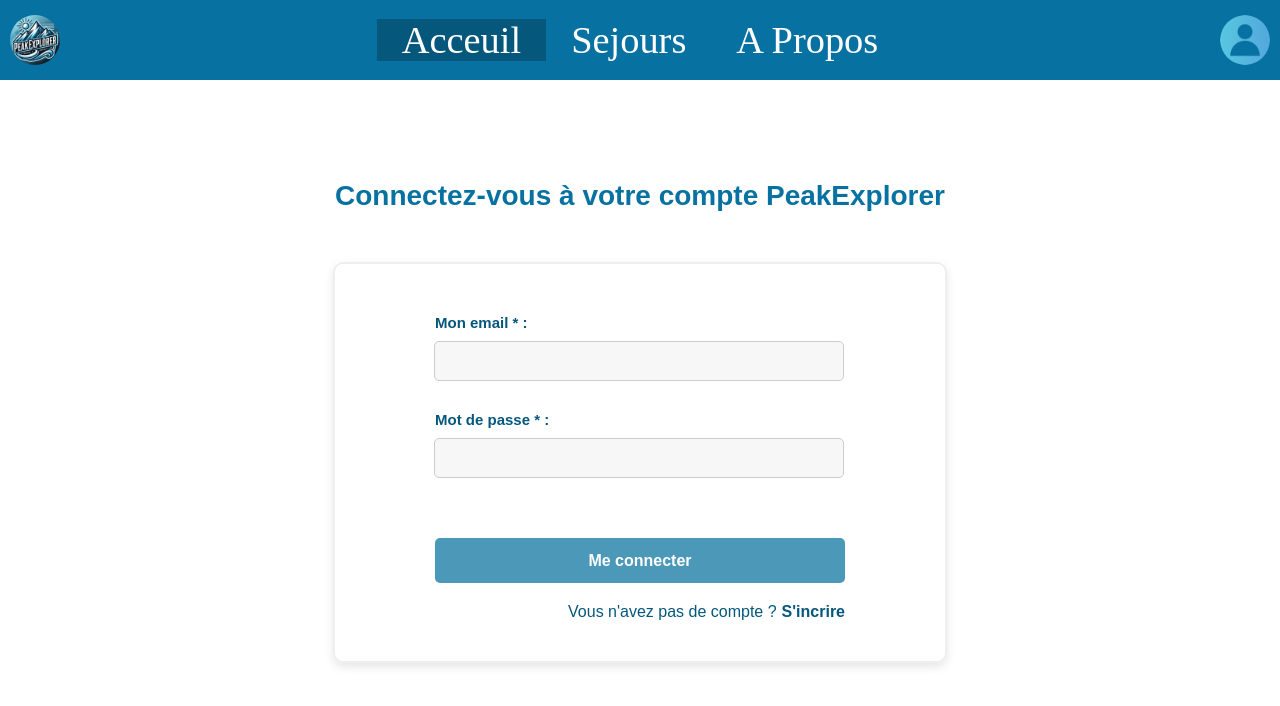
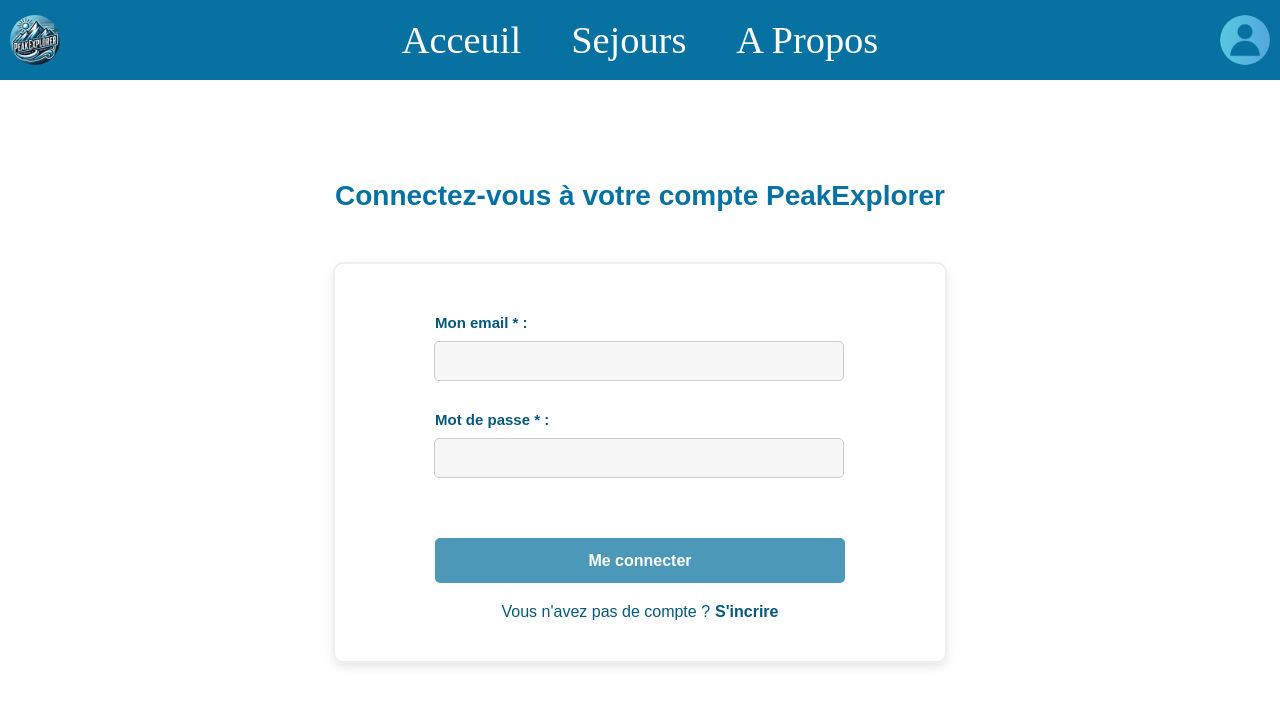
Before and after one commit to Samito-05/Click-Journey_MI3_Groupe_H, a PHP site: page /Connexion.html in a window 1280 px wide. Shown: the top 706 px of the page. Run offline with PHP 8.4, Linux system fonts and the light colour scheme.

Commit message:
Liens, modifs pages

```diff
--- a/Connexion.html
+++ b/Connexion.html
@@ -13,7 +13,7 @@
                 </a>
             </div>
             <ul class="Haut_Page">
-                <li class="active"><a href="Acceuil.html">Acceuil</a></li>
+                <li class="inactive"><a href="Acceuil.html">Acceuil</a></li>
                 <li class="inactive"><a href="Sejours.html">Sejours</a></li>
                 <li class="inactive"><a href="A_Propos.html">A Propos</a></li>
             </ul>
--- a/Inscription.html
+++ b/Inscription.html
@@ -13,7 +13,7 @@
                 </a>
             </div>
             <ul class="Haut_Page">
-                <li class="active"><a href="Acceuil.html">Acceuil</a></li>
+                <li class="inactive"><a href="Acceuil.html">Acceuil</a></li>
                 <li class="inactive"><a href="Sejours.html">Sejours</a></li>
                 <li class="inactive"><a href="A_Propos.html">A Propos</a></li>
             </ul>
--- a/Sejours.html
+++ b/Sejours.html
@@ -16,7 +16,7 @@
             <li class="inactive"><a href="A_Propos.html">A Propos</a></li>
         </ul>
         <div class="profile">
-            <a href="Formulaire_Inscription.html">
+            <a href="Inscription.html">
                 <img src="Images/profile.png" alt="Profil">
             </a>
         </div>
--- a/style.css
+++ b/style.css
@@ -24,6 +24,7 @@ ul.Haut_Page {
 
 li.active a {
     background: #05587C;
+    border-radius: 15px;
     color: white;
     padding-left: 25px;
     padding-right: 25px;
@@ -40,6 +41,7 @@ li.inactive a {
 
 li.inactive a:hover {
     background: #4b98b8;
+    border-radius: 15px;
 }
 
 .logo_petit img{
@@ -176,7 +178,7 @@ h2.sous_titre {
     font-family: Arial, sans-serif;
     font-size: 16px;
     color: #05587C;
-    text-align: right;
+    text-align: center;
     margin-top: 20px;
 }
 
```
